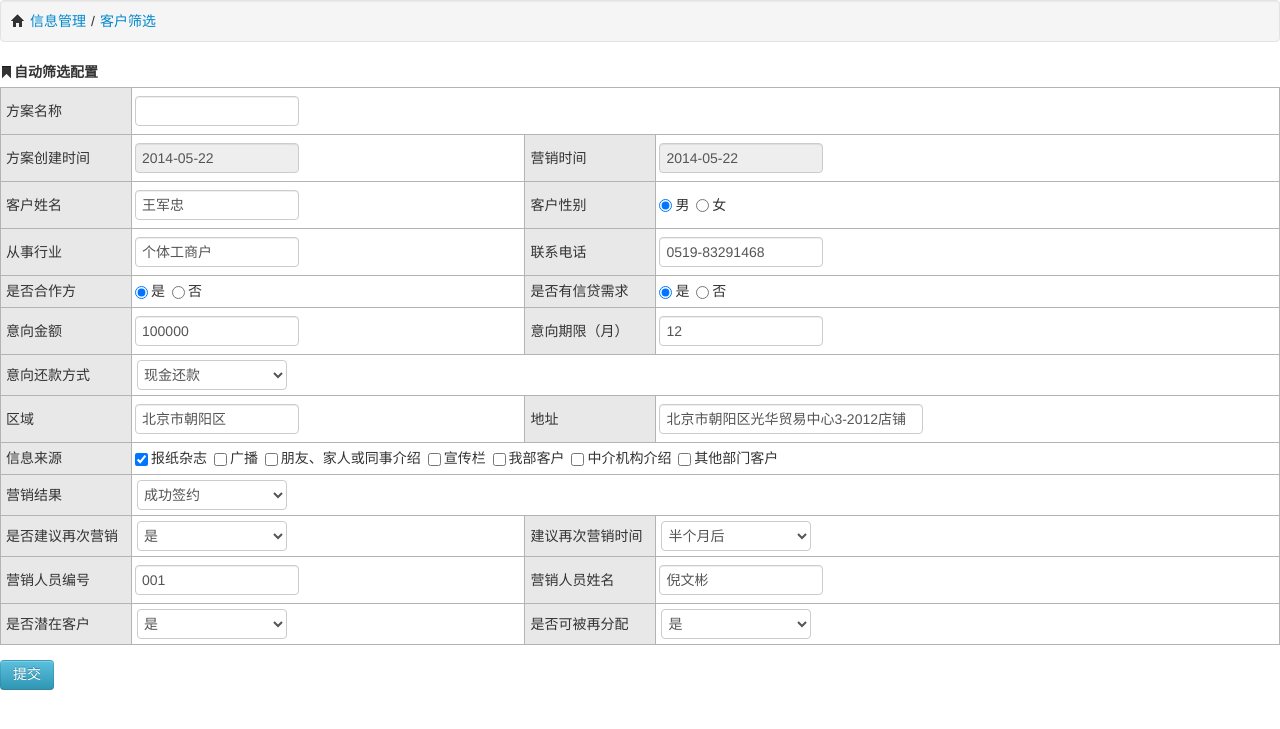
After one commit to JohnCny/Demo, a Flask app: template scapp/templates/Information/khsx/edit_zdsxpz.html in a window 1280 px wide. The commit adds this page. Shown: the top 729 px of the page. Run offline with Flask 2, Linux system fonts and the light colour scheme; the template is opened without the code that fills it, so the values that code supplies are empty; parts of the project's set-up code (start-up, migrations or seed data) failed here and were passed over; some libraries are stand-ins or nearby versions.

Commit message:
[add]客户筛选

```diff
--- a/scapp/templates/Information/khfp/edit_khfp.html
+++ b/scapp/templates/Information/khfp/edit_khfp.html
@@ -18,7 +18,7 @@
 <body onload="$('input[name=loan_amount]').click();">
 	<div class="content">
 		<div class="well place">
-			<i class="icon-home"></i><a href="#">流程管理</a>/<a href="#">来访登记</a>
+			<i class="icon-home"></i><a href="#">信息管理</a>/<a href="#">客户分配</a>
 		</div>
 		<div class="row-fluid">
 			<form class="content" method="POST" action="/Information/lfdj/edit_lfdj/{{target_customer.id}}">
--- a/scapp/templates/Information/khfp/khfp.html
+++ b/scapp/templates/Information/khfp/khfp.html
@@ -16,7 +16,7 @@
 <body onload="datepicker();setTimeOut();">
 	<form id="content" method="POST" class="content">
 		<div class="well place">
-			<i class="icon-home"></i><a href="#">流程管理</a>/<a href="#">客户分配</a>
+			<i class="icon-home"></i><a href="#">信息管理</a>/<a href="#">客户分配</a>
 			<input type="hidden" name="manager">
 			<input type="hidden" name="customer_name">
 		</div>
--- a/scapp/templates/Information/khfp/khfp_search.html
+++ b/scapp/templates/Information/khfp/khfp_search.html
@@ -19,7 +19,7 @@
 <body onload="datepicker();setTimeOut();">
 	<div class="content">
 		<div class="well place">
-			<i class="icon-home"></i><a href="#">流程管理</a>/<a href="#">客户分配</a>
+			<i class="icon-home"></i><a href="#">信息管理</a>/<a href="#">客户分配</a>
 		</div>
 		<div class="row-fluid">
 			<i class="icon-bookmark"></i><span class="titletip">搜索</span>
--- /dev/null
+++ b/scapp/templates/Information/khsx/edit_zdsxpz.html
@@ -0,0 +1,160 @@
+<!DOCTYPE html>
+<html lang="zh-cn">
+<head>
+	<meta charset="utf-8">
+	<title>小微贷款业务管理系统</title>
+	<meta name="viewport" content="width=device-width, initial-scale=1.0">
+	<meta name="description" content="Charisma, a fully featured, responsive, HTML5, Bootstrap admin template.">
+	<meta name="author" content="Muhammad Usman">
+
+	<!-- The styles -->
+	<link href="/static/css/bootstrap.css" rel="stylesheet">
+	<link href="/static/css/main.css" rel="stylesheet">
+	<link href="/static/css/datepicker.css" rel="stylesheet">
+
+</head>
+
+<body onload="datepicker();setZw()">
+	<form class="content">
+		<div class="well place">
+			<i class="icon-home"></i><a href="#">信息管理</a>/<a href="#">客户筛选</a>
+		</div>
+		<div class="row-fluid">
+			<i class="icon-bookmark"></i><span class="titletip">自动筛选配置</span>
+			<div class="divBorder">
+				<table class="table-list">
+					<tr>
+						<td class="table-label">方案名称</td>
+						<td colspan="3"><input type="text" name="" value=""/></td>
+					</tr>
+					<tr>
+						<td class="table-label">方案创建时间</td>
+						<td><input type="text" name="" class="datepicker" data-date-format="yyyy-mm-dd"  value="" readonly/></td>
+						<td class="table-label">营销时间</td>
+						<td><input type="text" name="" class="datepicker" data-date-format="yyyy-mm-dd"  value="" readonly/></td>
+					</tr>
+					<tr>
+						<td class="table-label">客户姓名</td>
+						<td><input type="text" name="" value="王军忠"/></td>
+						<td class="table-label">客户性别</td>
+						<td>
+							<label><input type="radio" name="sex" checked/>男</label>
+							<label><input type="radio" name="sex"/>女</label>
+						</td>
+					</tr>
+					<tr>
+						<td class="table-label">从事行业</td>
+						<td><input type="text" value="个体工商户" /></td>
+						<td class="table-label">联系电话</td>
+						<td><input type="text" value="0519-83291468" /></td>
+					</tr>
+					<tr>
+						<td class="table-label">是否合作方</td>
+						<td>
+							<label><input type="radio" name="radio1" checked/>是</label>
+							<label><input type="radio" name="radio1"/>否</label>
+						</td>
+						<td class="table-label">是否有信贷需求</td>
+						<td>
+							<label><input type="radio" name="radio2" checked/>是</label>
+							<label><input type="radio" name="radio2"/>否</label>
+						</td>
+					</tr>
+					<tr>
+						<td class="table-label">意向金额</td>
+						<td><input type="text" value="100000" /></td>
+						<td class="table-label">意向期限（月）</td>
+						<td><input type="text" value="12" /></td>
+					</tr>
+					<tr>
+						<td class="table-label">意向还款方式</td>
+						<td colspan="3">
+							<select	name="">
+								<option>现金还款</option>
+								<option>银行卡代扣</option>
+							</select>
+						</td>
+					</tr>
+					<tr>
+						<td class="table-label">区域</td>
+						<td><input type="text" value="北京市朝阳区" /></td>
+						<td class="table-label">地址</td>
+						<td><input type="text" value="北京市朝阳区光华贸易中心3-2012店铺" style="width:250px"/></td>
+					</tr>
+					<tr>
+						<td class="table-label">信息来源</td>
+						<td colspan="3">
+							<label><input type="checkbox" name="" checked/>报纸杂志</label>
+							<label><input type="checkbox" name="" />广播</label>
+							<label><input type="checkbox" name="" />朋友、家人或同事介绍</label>
+							<label><input type="checkbox" name="" />宣传栏</label>
+							<label><input type="checkbox" name="" />我部客户</label>
+							<label><input type="checkbox" name="" />中介机构介绍</label>
+							<label><input type="checkbox" name="" />其他部门客户</label>
+						</td>
+					</tr>
+					<tr>
+						<td class="table-label">营销结果</td>
+						<td colspan="3">
+							<select	name="">
+								<option>成功签约</option>
+								<option>考虑</option>
+							</select>
+						</td>
+					</tr>
+					<tr>
+						<td class="table-label">是否建议再次营销</td>
+						<td>
+							<select	name="">
+								<option>是</option>
+								<option>否</option>
+							</select>
+						</td>
+						<td class="table-label">建议再次营销时间</td>
+						<td>
+							<select	name="">
+								<option>半个月后</option>
+								<option>一个月后</option>
+								<option>两个月后</option>
+								<option>三个月后</option>
+							</select>
+						</td>
+					</tr>
+					<tr>
+						<td class="table-label">营销人员编号</td>
+						<td><input type="text" value="001" /></td>
+						<td class="table-label">营销人员姓名</td>
+						<td><input type="text" value="倪文彬" /></td>
+					</tr>
+					<tr>
+						<td class="table-label">是否潜在客户</td>
+						<td>
+							<select	name="">
+								<option>是</option>
+								<option>否</option>
+							</select>
+						</td>
+						<td class="table-label">是否可被再分配</td>
+						<td>
+							<select	name="">
+								<option>是</option>
+								<option>否</option>
+							</select>
+						</td>
+					</tr>
+				</table>
+			</div>
+
+			<input type="button" class="btn btn-info" value="提交"/>
+		</div><!--/row-fluid -->
+	</form><!--/content -->
+
+	<script src="/static/js/jquery-1.7.2.min.js"></script>
+	<script src="/static/js/bootstrap.min.js"></script>
+	<script src="/static/js/script.js"></script>
+	<script src="/static/js/bootstrap-datepicker.js"></script>
+	<script type="text/javascript">
+
+	</script>
+</body>
+</html>
--- a/scapp/templates/Information/lfdj/lfdj_search.html
+++ b/scapp/templates/Information/khsx/khsx_search.html
@@ -19,7 +19,7 @@
 <body onload="datepicker();setTimeOut();">
 	<div class="content">
 		<div class="well place">
-			<i class="icon-home"></i><a href="#">流程管理</a>/<a href="#">客户登记</a>
+			<i class="icon-home"></i><a href="#">信息管理</a>/<a href="#">客户筛选</a>
 		</div>
 
 		<div class="row-fluid">
@@ -91,8 +91,8 @@
 						<td><input type="text" name="end_date" class="datepicker" data-date-format="yyyy-mm-dd" readonly/></td>
 					</tr>
 				</table>
-				<input type="button" class="btn btn-info" value="搜索" onclick="iframe('Information/lfdj/lfdj')"/>
-				<input type="reset" class="btn btn-info" value="新增" onclick="iframe('Information/lfdj/new_lfdj')"/>
+				<input type="button" class="btn btn-info" value="搜索" onclick="iframe('Information/khsx/khsx')"/>
+				<input type="reset" class="btn btn-info" value="新增" onclick="iframe('Information/khsx/new_zdsxpz')"/>
 			</form>
 		</div><!--/row-fluid -->
 	</div><!--/content -->
--- a/scapp/templates/Information/khxxgl/khxxgl.html
+++ b/scapp/templates/Information/khxxgl/khxxgl.html
@@ -22,6 +22,7 @@
 			<i class="icon-bookmark"></i><span class="titletip">客户列表</span>
 			<div style="margin-bottom:5px;">
 				<a type="button" class="btn btn-info" href="#" onclick="iframe('Information/khxxgl/new_customer')">新增</a>
+				<a type="button" class="btn btn-info" href="#" onclick="iframe('Information/khxxgl/zdsxpz')">自动筛选配置</a>
 			</div>
 			<div class="divBorder">
 				<table class="table-list" cellspacing="10" id="uesr-list">
--- a/scapp/templates/Information/lfdj/edit_lfdj.html
+++ b/scapp/templates/Information/lfdj/edit_lfdj.html
@@ -18,7 +18,7 @@
 <body onload="$('input[type=text]').click();set($('input[name=is_need_loan]:checked').val());setXH($('input[name=is_known_xhnsh]:checked').val());">
 	<div class="content">
 		<div class="well place">
-			<i class="icon-home"></i><a href="#">流程管理</a>/<a href="#">来访登记</a>
+			<i class="icon-home"></i><a href="#">信息管理</a>/<a href="#">客户登记</a>
 		</div>
 		<div class="row-fluid">
 			<form class="content" >
--- a/scapp/templates/index.html
+++ b/scapp/templates/index.html
@@ -143,6 +143,9 @@
 									{%- endif %}
 									">
 							<a href="javascript:void(0);">客户登记</a>
+						</li>
+						<li onclick="leftmenu(this);changeiframe('Information/khsx/khsx_search')" id="khsx" >
+							<a href="javascript:void(0);">客户筛选</a>
 						</li>
 						<li onclick="leftmenu(this);changeiframe('Information/khfp/khfp_search')" id="khfp" class="
 									{%- if menu == "Khfp"%}
```
Also changed, not shown: scapp/templates/Information/khsx/khsx.html (renamed from scapp/templates/Information/lfdj/lfdj.html, +4 -4 lines), scapp/templates/Information/khsx/new_zdsxpz.html (added, +160 -0 lines), scapp/views/index.py (+20 -0 lines).
